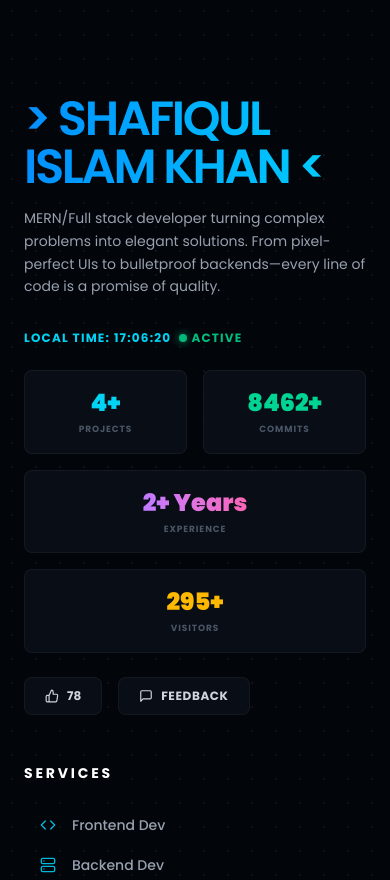
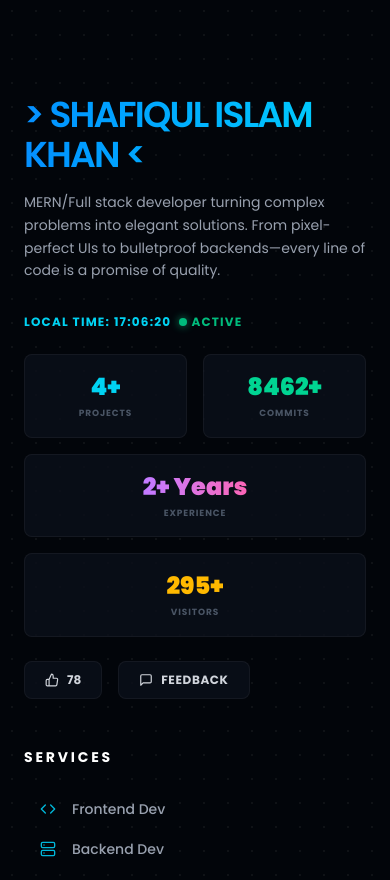
Before and after one commit to ArifKhanEver/Portfolio, a Next.js app: page /projects/book-vibe in a window 390 px wide. Shown: the part 1460-2340 px from the top of the page. Built offline with nearby package versions, Linux system fonts and the light colour scheme.

Commit message:
Optimize footer heading font size and word wrapping for small mobile screens

```diff
--- a/src/components/Footer.jsx
+++ b/src/components/Footer.jsx
@@ -62,7 +62,7 @@ const Footer = () => {
 
           {/* Column 1: Info & Stats */}
           <div className="lg:col-span-5 space-y-6">
-            <h2 className="text-5xl md:text-6xl lg:text-7xl font-semibold text-transparent bg-clip-text bg-gradient-to-r from-primary to-accent uppercase tracking-tighter mb-4">
+            <h2 className="text-4xl sm:text-5xl md:text-6xl lg:text-7xl font-semibold text-transparent bg-clip-text bg-gradient-to-r from-primary to-accent uppercase tracking-tighter mb-4 break-words">
               &gt; Shafiqul Islam Khan &lt;
             </h2>
             <p className="text-gray-400 text-sm leading-relaxed max-w-md">
```
